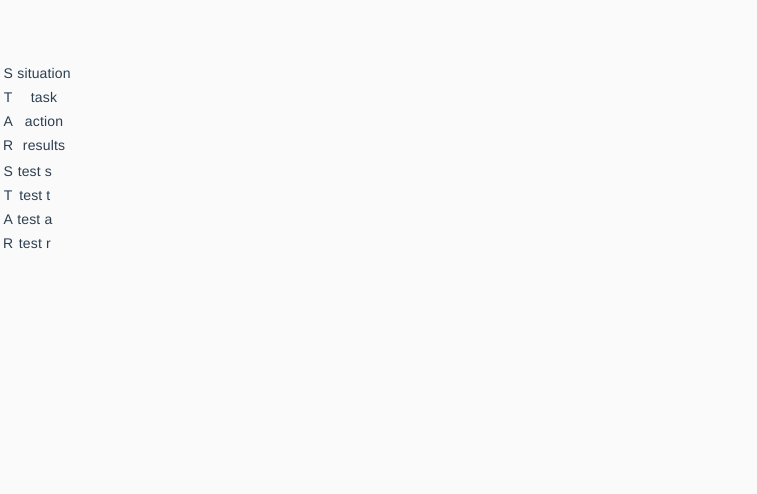
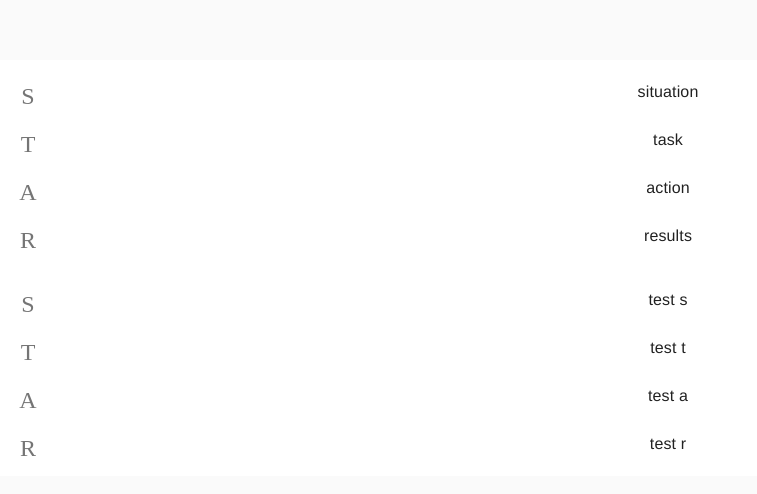
Before and after one commit to NoahDragon/star-list, a Vue app: page / in a window 1280 px wide. Shown: the top 494 px of the page, without its empty margins (0-757 px from the left). Built offline with nearby package versions, Linux system fonts and the light colour scheme.

Commit message:
Applied Material UI

```diff
--- a/src/components/StarItem.vue
+++ b/src/components/StarItem.vue
@@ -1,42 +1,46 @@
 <template>
-    <tr class="row">
-        <td>{{ startype }}</td>
-        <td v-if="editing === star.id && type === startype">
-            <div v-if="startype === 'S'">
-                <input type="text" v-model="star.s" />
-            </div>
-            <div v-if="startype === 'T'">
-                <input type="text" v-model="star.t" />
-            </div>
-            <div v-if="startype === 'A'">
-                <input type="text" v-model="star.a" />
-            </div>
-            <div v-if="startype === 'R'">
-                <input type="text" v-model="star.r" />
-            </div>
-        </td>
-        <td v-else>
-            <div v-if="startype === 'S'">
+    <md-list-item class="row">
+        <md-icon>{{ startype }}</md-icon>
+        <div v-if="editing === star.id && type === startype">
+            <md-field md-inline v-if="startype === 'S'">
+                <label>Situation</label>
+                <md-input v-model="star.s" />
+            </md-field>
+            <md-field md-inline v-if="startype === 'T'">
+                <label>Task</label>
+                <md-input v-model="star.t" />
+            </md-field>
+            <md-field md-inline v-if="startype === 'A'">
+                <label>Action</label>
+                <md-input v-model="star.a" />
+            </md-field>
+            <md-field md-inline v-if="startype === 'R'">
+                <label>Result</label>
+                <md-input v-model="star.r" />
+            </md-field>
+        </div>
+        <div v-else>
+            <span class="md-list-item-text" v-if="startype === 'S'">
                 {{ star.s }}
-            </div>
-            <div v-if="startype === 'T'">
+            </span>
+            <span class="md-list-item-text" v-if="startype === 'T'">
                 {{ star.t }}
-            </div>
-            <div v-if="startype === 'A'">
+            </span>
+            <span class="md-list-item-text" v-if="startype === 'A'">
                 {{ star.a }}
-            </div>
-            <div v-if="startype === 'R'">
+            </span>
+            <span class="md-list-item-text" v-if="startype === 'R'">
                 {{ star.r }}
-            </div>
-        </td>
-        <td v-if="editing === star.id && type === startype">
+            </span>
+        </div>
+        <div v-if="editing === star.id && type === startype">
             <button @click="editSTAR(star)">Save</button>
             <button class="muted-button" @click="cancelEdit(star)"> Cancel </button>
-        </td>
-        <td v-else>
+        </div>
+        <div v-else>
             <button @click="editMode(star, startype)" class="button">Edit</button>
-        </td>
-    </tr>
+        </div>
+    </md-list-item>
 </template>
 <script>
 export default {
--- a/src/components/StarList.vue
+++ b/src/components/StarList.vue
@@ -1,7 +1,6 @@
 <template>
   <div id="star-table">
-    <table v-for="star in stars" :key="star.id">
-      <tbody>
+    <md-list v-for="star in stars" :key="star.id">
         <staritem
           :star="star"
           :startype="'S'"
@@ -22,8 +21,7 @@
           :startype="'R'"
           @update:star="update"
          />
-      </tbody>
-    </table>
+    </md-list>
   </div>
 </template>
 
```
Also changed, not shown: src/components/HelloWorld.vue (deleted, +0 -58 lines).
